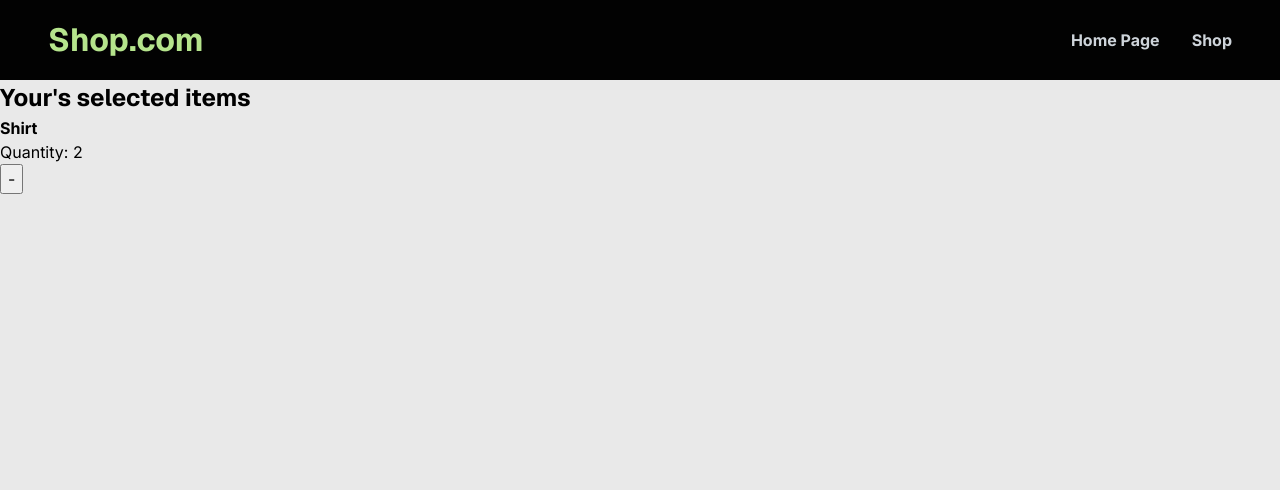
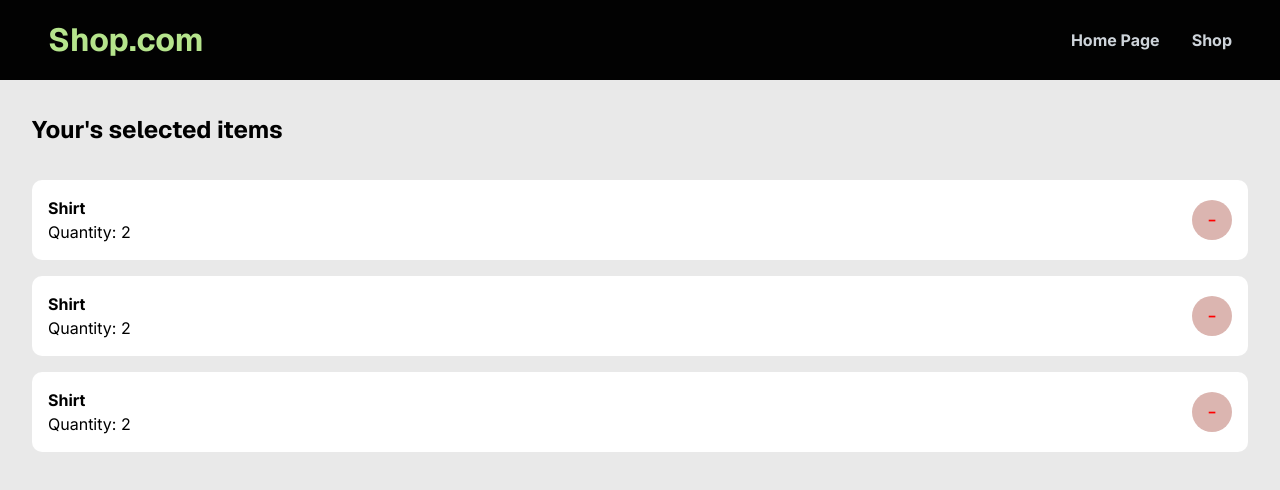
Before and after one commit to codingbyday3/shopping-cart, a React (Vite) app: page /cart in a window 1280 px wide. Shown: the top 490 px of the page. Built offline with nearby package versions, Linux system fonts and the light colour scheme.

Commit message:
Style: cart

```diff
--- a/src/components/Cart/Cart.jsx
+++ b/src/components/Cart/Cart.jsx
@@ -1,10 +1,13 @@
 import Item from "./Item"
+import styles from "./Cart.module.css"
 
 const Cart = () =>{
     return(
-        <section>
+        <section className={styles.section}>
             <h2>Your's selected items</h2>
-            <div>
+            <div className={styles.itemsContainer}>
+                <Item />
+                <Item />
                 <Item />
             </div>
         </section>
--- /dev/null
+++ b/src/components/Cart/Cart.module.css
@@ -0,0 +1,31 @@
+.section{
+    padding: 2rem;
+    display: flex;
+    flex-direction: column;
+    gap: 2rem;
+}
+
+.item{
+    background-color: white;
+    display: flex;
+    justify-content: space-between;
+    padding: 1rem;
+    border-radius: 10px;
+    align-items: center;
+}
+
+.item button{
+    width: 40px;
+    height: 40px;
+    border-radius: 50%;
+    border: none;
+    background-color: var(--clr-red-light);
+    color: red;
+    font-size: 1.3rem;
+}
+
+.itemsContainer{
+    display: flex;
+    flex-direction: column;
+    gap: 1rem;
+}
--- a/src/components/Cart/Item.jsx
+++ b/src/components/Cart/Item.jsx
@@ -1,9 +1,17 @@
+import styles from "./Cart.module.css"
+
 const Item = ()=>{
     return(
-        <div>
-            <img src="" alt="" />
-            <strong>Shirt</strong>
-            <p>Quantity: 2</p>
+        <div className={styles.item}>
+            <div>
+                <img src="" alt="" />
+                <div>
+                    <strong>Shirt</strong>
+                    <p>Quantity: 2</p>
+                </div>
+
+            </div>
+
             <button>-</button>
         </div>
     )
--- a/src/index.css
+++ b/src/index.css
@@ -4,7 +4,7 @@
     --clr-black:#020202;
     --clr-gray:#ced4da;
     --clr-white:rgb(233, 233, 233);
-    --clr-red-light:#ff758f;
+    --clr-red-light:#dbb5b0;
     --clr-red:red;
 
     /* font-familys */
```
